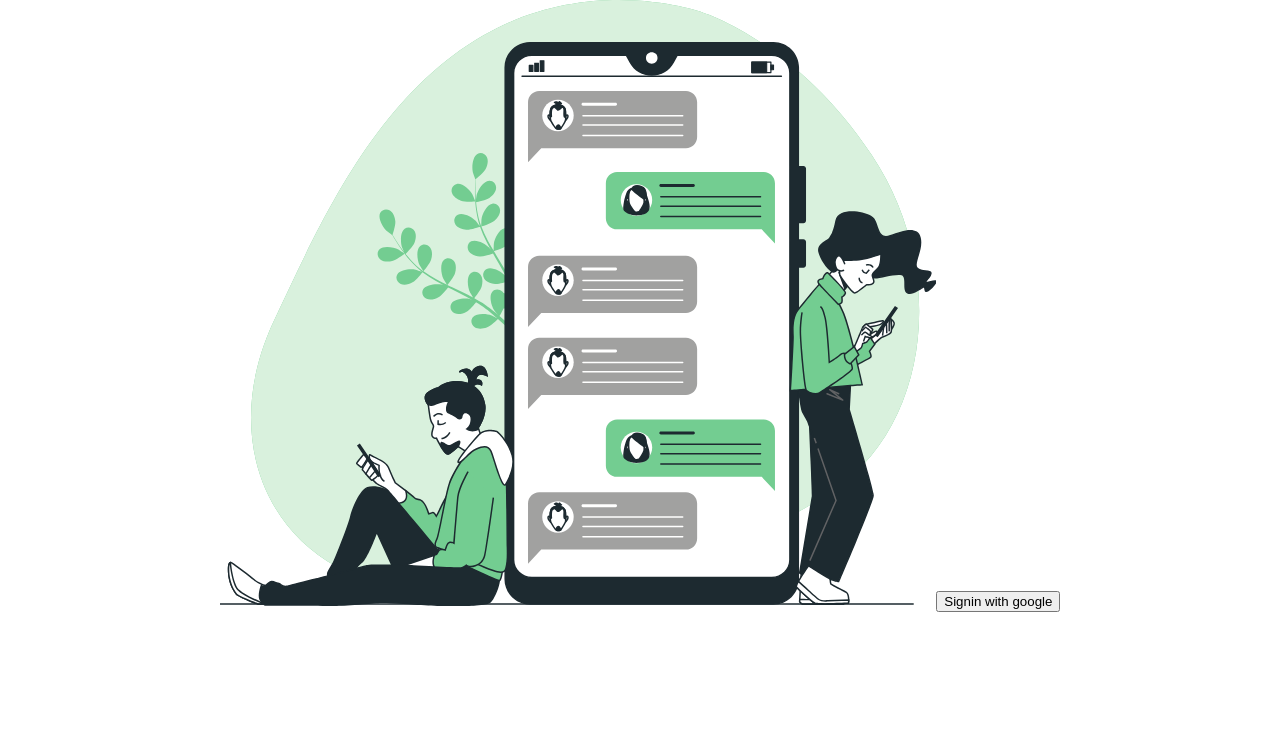
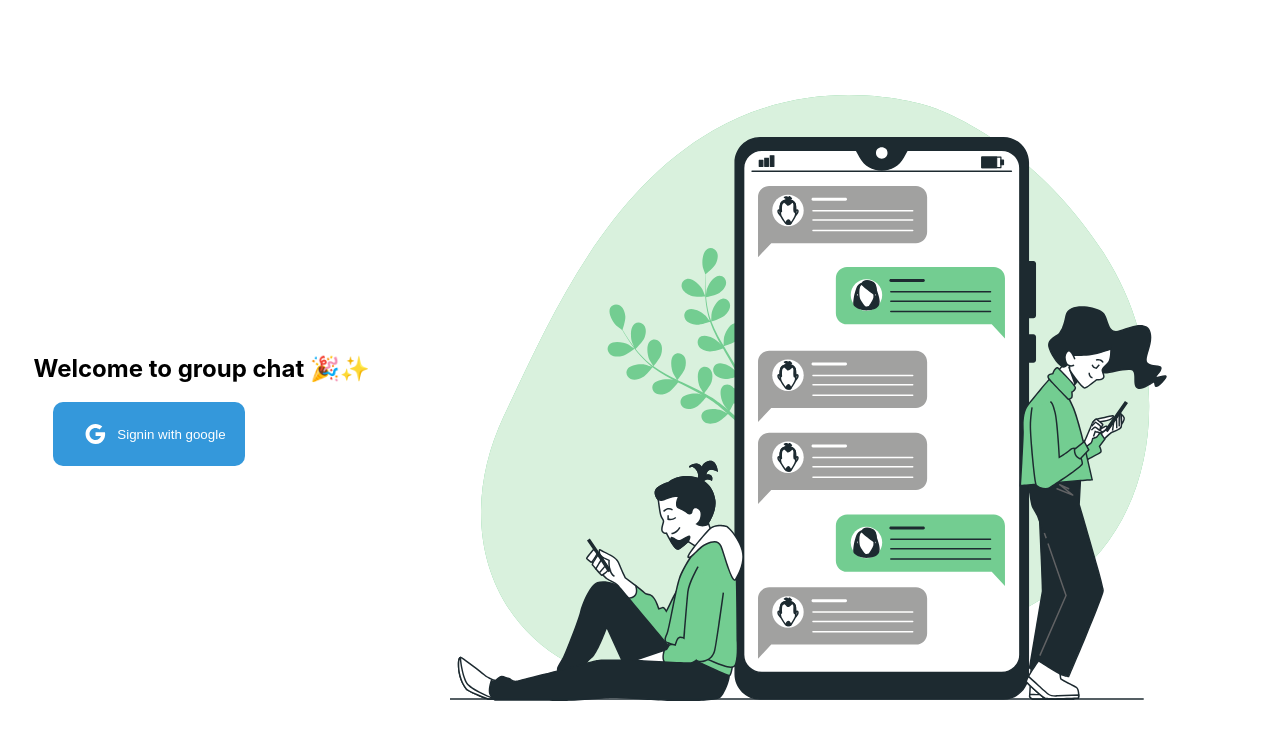
Before and after one commit to Deepakmukka1/superchat, a React (Create React App) app: page / in a window 1280 px wide. Shown: the top 740 px of the page. Built offline with nearby package versions, Linux system fonts and the light colour scheme; no server answers.

Commit message:
🔨 v1.0

```diff
--- /dev/null
+++ b/src/assets/Googleicon.jsx
@@ -0,0 +1,20 @@
+import React from "react";
+
+function Icon() {
+  return (
+    <svg
+      xmlns="http://www.w3.org/2000/svg"
+      width="24"
+      height="24"
+      viewBox="0 0 96 96"
+      style={{margin:'10px'}}
+    >
+      <path
+        fill="#FFF"
+        d="M50.18 40.957v15.281h21.78c-2.847 9.262-10.589 15.89-21.78 15.89-13.328 0-24.133-10.804-24.133-24.128S36.852 23.871 50.18 23.871c5.992 0 11.465 2.195 15.683 5.813L77.121 18.43C70.011 11.953 60.555 8 50.18 8 28.086 8 10.172 25.906 10.172 48S28.086 88 50.18 88c33.586 0 40.996-31.398 37.703-46.992zm0 0"
+      ></path>
+    </svg>
+  );
+}
+
+export default Icon;
--- a/src/components/Navbar/Navbar.css
+++ b/src/components/Navbar/Navbar.css
@@ -6,6 +6,7 @@
     align-items: center;
     padding: 10px;
     color: white;
+    height: 8.5vh;
 }
 .navbar img{
     width: 45px;
--- a/src/components/Signin/Signin.css
+++ b/src/components/Signin/Signin.css
@@ -0,0 +1,13 @@
+.signin{
+
+    display: flex;
+    justify-content: center;
+    flex-direction: row-reverse;
+    align-items: center;
+    height: 100vh;
+}
+.icon{
+
+    /* transform: scale(0.9); */
+    margin: 5rem;
+}
--- a/src/components/Signin/index.js
+++ b/src/components/Signin/index.js
@@ -1,6 +1,8 @@
 import React from "react";
 import { signInWithPopup, GoogleAuthProvider } from "firebase/auth";
+import GoogleIcon from '../../assets/Googleicon.jsx'
 import Icon from "../../assets/Chat.jsx"
+import './Signin.css'
 const Signin = ({ auth }) => {
   const signInWithGoogle = () => {
     const provider = new GoogleAuthProvider();
@@ -8,9 +10,14 @@ const Signin = ({ auth }) => {
   };
 
   return (
-    <div>
-      <Icon/>
-      <button onClick={signInWithGoogle}>Signin with google</button>
+    <div className="signin">
+      <div className="icon">
+      <Icon />
+      </div>
+      <div>
+      <h2>Welcome to group chat 🎉✨</h2>
+      <button onClick={signInWithGoogle} className="btn" style={{display:'flex',width:'12rem',alignItems:'center',justifyContent:'center'}}><GoogleIcon/> Signin with google</button>
+      </div>
     </div>
   );
 };
```
Also changed, not shown: src/components/Signin/chat.svg (deleted).
